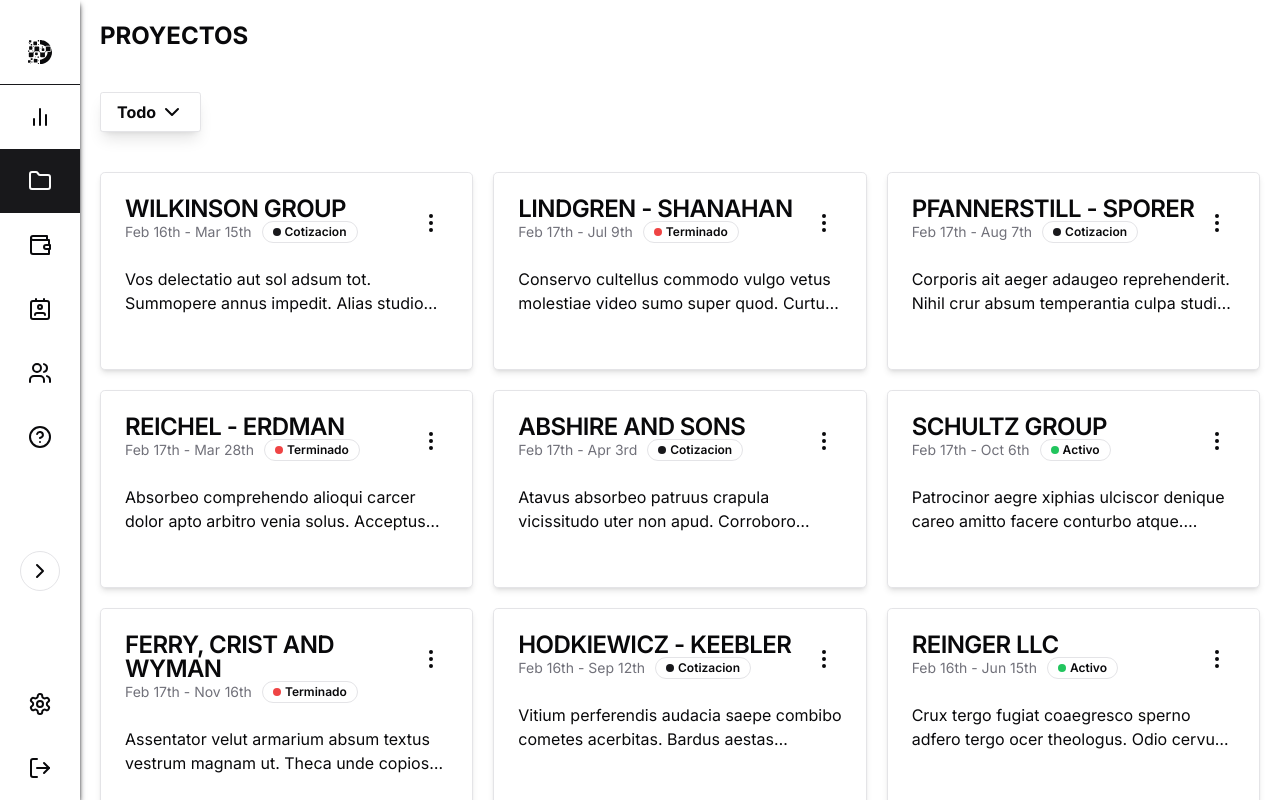
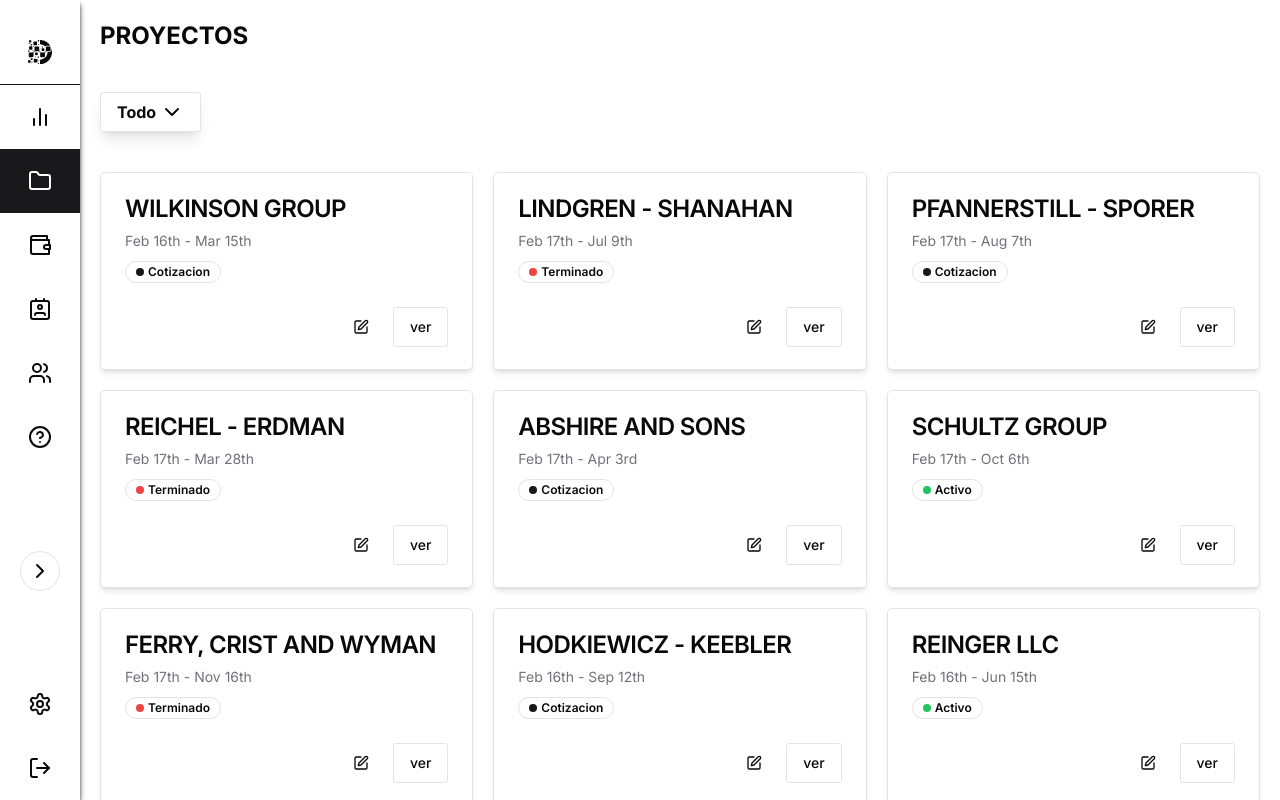
Before and after one commit to sebastianrdz/sieh-frontend, a Next.js app: page /project in a window 1280 px wide. Built offline with nearby package versions, Linux system fonts and the light colour scheme.

Commit message:
add to the projects page

```diff
--- /dev/null
+++ b/app/(main)/project/components/new-project-alert-dialog.tsx
@@ -0,0 +1,58 @@
+"use client";
+import { Table } from "@tanstack/react-table";
+import { Dispatch, SetStateAction } from "react";
+import { useToast } from "@/components/ui/use-toast";
+import {
+  AlertDialog,
+  AlertDialogAction,
+  AlertDialogCancel,
+  AlertDialogContent,
+  AlertDialogDescription,
+  AlertDialogFooter,
+  AlertDialogHeader,
+  AlertDialogTitle,
+} from "@/components/ui/alert-dialog";
+import { IProject } from "../data/schema";
+
+interface NewProjectAlertDialogProps {
+  open: boolean;
+  setOpen: Dispatch<SetStateAction<boolean>>;
+  data: IProject;
+  setData: Dispatch<SetStateAction<IProject[]>>;
+}
+
+export function NewProjectAlertDialog({
+  open,
+  setOpen,
+  data,
+  setData,
+}: NewProjectAlertDialogProps) {
+  const { toast } = useToast();
+
+  async function onSubmit() {
+    setData((prev) => prev.filter((project) => project.id !== data.id));
+    setOpen(false);
+    toast({
+      title: "Apartado eliminado",
+      description: "El apartado ha sido eliminado exitosamente",
+    });
+  }
+
+  return (
+    <AlertDialog open={open} onOpenChange={setOpen}>
+      <AlertDialogContent>
+        <AlertDialogHeader>
+          <AlertDialogTitle>Estas seguro? </AlertDialogTitle>
+          <AlertDialogDescription>
+            Esta accion no se puede deshacer. Esto eliminara permanentemente el
+            apartado con el id: {data?.id}
+          </AlertDialogDescription>
+        </AlertDialogHeader>
+        <AlertDialogFooter>
+          <AlertDialogCancel>Cancelar</AlertDialogCancel>
+          <AlertDialogAction onClick={onSubmit}>Eliminar</AlertDialogAction>
+        </AlertDialogFooter>
+      </AlertDialogContent>
+    </AlertDialog>
+  );
+}
--- a/app/(main)/project/components/new-project-dialog.tsx
+++ b/app/(main)/project/components/new-project-dialog.tsx
@@ -41,9 +41,10 @@ import { Calendar } from "@/components/ui/calendar";
 import { Icons } from "@/components/assets/icons";
 import { IProject } from "../data/schema";
 
-interface NewProjectDialogProps<TData> {
+interface NewProjectDialogProps {
   open: boolean;
   setOpen: Dispatch<SetStateAction<boolean>>;
+  data?: IProject;
   setData: Dispatch<SetStateAction<IProject[]>>;
 }
 
@@ -55,31 +56,40 @@ const formSchema = z.object({
   description: z.string(),
 });
 
-export function NewProjectDialog<TData>({
+export function NewProjectDialog({
   open,
   setOpen,
+  data,
   setData,
-}: NewProjectDialogProps<TData>) {
+}: NewProjectDialogProps) {
   const { toast } = useToast();
 
   const form = useForm<z.infer<typeof formSchema>>({
     resolver: zodResolver(formSchema),
     defaultValues: {
-      name: "",
-      status: "Cotizacion",
-      startDate: undefined,
-      endDate: undefined,
-      description: "",
+      name: data ? data.name : "",
+      status: data ? data.status : undefined,
+      startDate: data ? data.startDate : undefined,
+      endDate: data ? data.endDate : undefined,
+      description: data ? data.description : "",
     },
   });
 
   async function onSubmit(values: z.infer<typeof formSchema>) {
-    setData((prev) => [...prev, { ...values, id: `${prev.length + 1}` }]);
+    data
+      ? setData((prev) => {
+          const index = prev.findIndex((project) => project.id === data.id);
+          prev[index] = { ...values, id: data.id };
+          return [...prev];
+        })
+      : setData((prev) => [...prev, { ...values, id: `${prev.length + 1}` }]);
     setOpen(false);
     form.reset();
     toast({
-      title: "Proeycto creado",
-      description: "El proeycto ha sido creado",
+      title: data ? "Proyecto editado" : "Proyecto creado",
+      description: data
+        ? "El proyecto ha sido editado "
+        : "El proyecto ha sido creado",
     });
   }
 
--- a/app/(main)/project/components/project-card.tsx
+++ b/app/(main)/project/components/project-card.tsx
@@ -1,3 +1,4 @@
+"use client";
 import { Badge } from "@/components/ui/badge";
 import {
   Card,
@@ -13,44 +14,86 @@ import { IProject } from "../data/schema";
 import moment from "moment";
 import { Icons } from "@/components/assets/icons";
 import { Button } from "@/components/ui/button";
+import {
+  DropdownMenu,
+  DropdownMenuContent,
+  DropdownMenuItem,
+  DropdownMenuLabel,
+  DropdownMenuTrigger,
+} from "@/components/ui/dropdown-menu";
+import { NewProjectDialog } from "./new-project-dialog";
+import { Dispatch, SetStateAction, useState } from "react";
+import { NewProjectAlertDialog } from "./new-project-alert-dialog";
 interface ProjectCardProps {
   project: IProject;
+  setData: Dispatch<SetStateAction<IProject[]>>;
 }
 
-export default function ProjectCard({ project }: ProjectCardProps) {
+export default function ProjectCard({ project, setData }: ProjectCardProps) {
   const { id, name, status, startDate, endDate, description } = project;
+  const [open, setOpen] = useState<boolean>(false);
+  const [openAlert, setOpenAlert] = useState<boolean>(false);
 
   return (
-    <Link key={id} href={`project/${id}/proposal`} className="h-fit">
-      <Card className="flex flex-col w-fill cursor-pointer min-h-[198px] max-h-[198px] ">
+    <>
+      <Card className="flex flex-col w-fill  min-h-[198px] max-h-[198px] ">
         <CardHeader className="flex flex-row ">
-          <div className="w-full">
-            <CardTitle className="uppercase line-clamp-2 w-full">
+          <div className="w-full space-y-2.5">
+            <CardTitle className="uppercase line-clamp-1 w-full">
               {name}
             </CardTitle>
-            <div className="flex gap-2.5 items-center">
             <CardDescription className="text-nowrap">
               {moment(startDate, "YYYY-MM-DD HH:mm:ss Z").format("MMM Do")} -{" "}
               {moment(endDate, "YYYY-MM-DD HH:mm:ss Z").format("MMM Do")}
             </CardDescription>
             <Badge className="gap-1 h-fit w-fit" variant="outline">
-                <span
-                  className={cn("w-2 h-2 rounded", getStatusColor(status))}
-                />
+              <span className={cn("w-2 h-2 rounded", getStatusColor(status))} />
               {status}
             </Badge>
           </div>
-          </div>
-          <Button size="icon" variant="ghost">
-            <Icons.moreVertical width={24} className="min-w-6" />
+        </CardHeader>
+        <CardFooter className="ml-auto space-x-2">
+          <DropdownMenu>
+            <DropdownMenuTrigger>
+              <Button variant="ghost">
+                <Icons.edit width={16} />
               </Button>
-        </CardHeader>
+            </DropdownMenuTrigger>
+            <DropdownMenuContent align="end" className="pointer-events-auto">
+              <DropdownMenuLabel>Acciones</DropdownMenuLabel>
+              <DropdownMenuItem onClick={() => setOpen(true)}>
+                <Icons.edit width={16} className="mr-2" />
+                Editar
+              </DropdownMenuItem>
+              <DropdownMenuItem
+                onClick={() => setOpenAlert(true)}
+                className="text-red-500 focus:text-red-500"
+              >
+                <Icons.trash width={16} className="mr-2" />
+                Eliminar
+              </DropdownMenuItem>
+            </DropdownMenuContent>
+          </DropdownMenu>
+          <Link key={id} href={`project/${id}/proposal`} className="h-fit">
+            <Button variant="outline">ver</Button>
+          </Link>
+        </CardFooter>
+      </Card>
 
-        <CardContent>
-          <div className="line-clamp-2">{description}</div>
-        </CardContent>
-      </Card>
-    </Link>
+      <NewProjectAlertDialog
+        open={openAlert}
+        setOpen={setOpenAlert}
+        data={project}
+        setData={setData}
+      />
+
+      <NewProjectDialog
+        open={open}
+        setOpen={setOpen}
+        data={project}
+        setData={setData}
+      />
+    </>
   );
 }
 
--- a/app/(main)/project/page.tsx
+++ b/app/(main)/project/page.tsx
@@ -62,7 +62,11 @@ export default function ProjectsPage() {
 
       <section className="p-5 grid grid-cols-1 md:grid-cols-2 lg:grid-cols-3 gap-5 overflow-scroll">
         {filteredProjects.map((project) => (
-          <ProjectCard key={project.id} project={project} />
+          <ProjectCard
+            key={project.id}
+            project={project}
+            setData={setFilteredProjects}
+          />
         ))}
         <Card
           onClick={() => setOpen(true)}
--- a/components/ui/card.tsx
+++ b/components/ui/card.tsx
@@ -9,7 +9,7 @@ const Card = React.forwardRef<
   <div
     ref={ref}
     className={cn(
-      "rounded-lg border bg-card text-card-foreground shadow-md hover:bg-primary-foreground",
+      "rounded-lg border bg-card text-card-foreground shadow-md duration-300 ease-in-out hover:scale-[1.01] hover:shadow-lg",
       className
     )}
     {...props}
```
Lines whose indentation alone changed are shown as unchanged.
